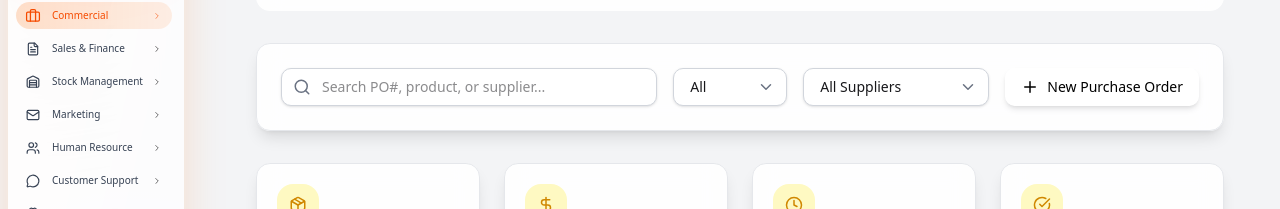
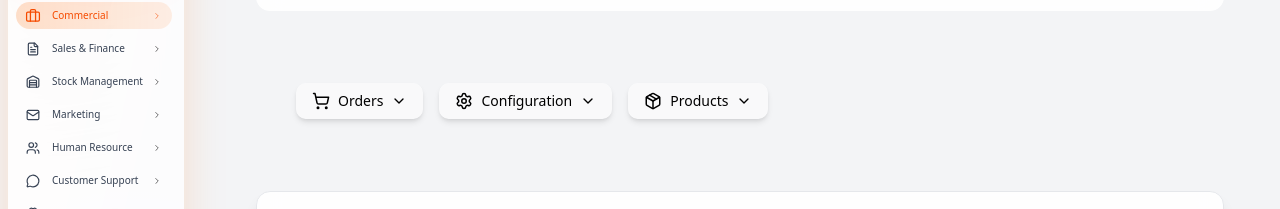
Before and after one commit to shahzil-shahzad1/erpsystemnow, a Next.js app: page /commercial/purchase in a window 1280 px wide. Shown: the part 172-381 px from the top of the page. Built offline with nearby package versions, Linux system fonts and the light colour scheme.

Commit message:
Update page.tsx

```diff
--- a/src/app/(dashboard)/commercial/purchase/page.tsx
+++ b/src/app/(dashboard)/commercial/purchase/page.tsx
@@ -2,7 +2,7 @@
 "use client";
 
 import React, { useState } from 'react';
-import { Search, ChevronDown, Plus} from 'lucide-react';
+import { Search, ChevronDown, Plus, Package, Settings, ShoppingCart} from 'lucide-react';
 import { Line } from 'react-chartjs-2';
 import { Chart as ChartJS, CategoryScale, LinearScale, PointElement, LineElement, Tooltip, Legend } from 'chart.js';
 
@@ -33,6 +33,65 @@ import { lowStockReorderData } from '@/lib/commercialdata';
 
 // Dummy data for Purchase Trend Chart
 import { purchaseTrendData } from '@/lib/commercialdata';
+
+// --- COMPONENTS ---
+
+// Navbar Component
+const Navbar = ({ onNavLinkClick }) => {
+  const NavDropdown = ({ title, icon: Icon, links }) => {
+    const [isOpen, setIsOpen] = useState(false);
+
+    const handleLinkClick = (link) => {
+      onNavLinkClick(link);
+      setIsOpen(false);
+    };
+
+    return (
+      <div className="relative z-50">
+        <button
+          onClick={() => setIsOpen(!isOpen)}
+          className="bg-white/50 dark:bg-gray-800/50 text-black dark:text-white flex items-center justify-center py-2 px-4 rounded-lg shadow-md hover:bg-orange-500 transition-all duration-200 w-full sm:w-auto whitespace-nowrap text-sm"
+        >
+          <Icon size={18} className="mr-2" />
+          {title}
+          <ChevronDown size={16} className={`ml-2 transform transition-transform ${isOpen ? 'rotate-180' : ''}`} />
+        </button>
+        {isOpen && (
+          <div className="absolute left-0 mt-2 w-48 bg-white dark:bg-gray-800 rounded-lg shadow-lg z-50 border border-gray-200 dark:border-gray-700">
+            <ul className="py-1">
+              {links.map((link, index) => (
+                <li key={index}>
+                  <a
+                    href="#"
+                    onClick={(e) => {
+                      e.preventDefault();
+                      handleLinkClick(link);
+                    }}
+                    className="block px-4 py-2 text-sm text-gray-700 dark:text-gray-300 hover:bg-gray-100 dark:hover:bg-gray-700"
+                  >
+                    {link}
+                  </a>
+                </li>
+              ))}
+            </ul>
+          </div>
+        )}
+      </div>
+    );
+  };
+
+  const ordersLinks = ['Purchase Orders', 'Vendors', 'Request for Quotation'];
+  const configLinks = ['Vendor Price lists', 'Categories'];
+  const productsLinks = ['Products'];
+
+  return (
+    <div className="flex flex-col md:flex-row gap-4 p-6 sm:p-8 lg:p-10 z-20">
+      <NavDropdown title="Orders" icon={ShoppingCart} links={ordersLinks} />
+      <NavDropdown title="Configuration" icon={Settings} links={configLinks} />
+      <NavDropdown title="Products" icon={Package} links={productsLinks} />
+    </div>
+  );
+};
 
 const PurchaseManagementPage: React.FC = () => {
   const [searchTerm, setSearchTerm] = useState('');
@@ -73,6 +132,11 @@ const PurchaseManagementPage: React.FC = () => {
       <div className="mb-8 p-3 inset-0 bg-white/90 dark:bg-black/80 backdrop-blur-md rounded-xl">
         <h1 className={cn("text-lg font-bold text-zinc-900 dark:text-zinc-100", pacifico.className )}>Purchase Management</h1>
         <p className="text-zinc-800 dark:text-zinc-200 text-xs">Oversee procurement processes and supplier interactions</p>
+      </div>
+
+      {/* Navbar Section */}
+      <div className="relative z-20 flex flex-col md:flex-row gap-4 mb-8">
+        <Navbar onNavLinkClick={(link) => console.log(`Navigating to: ${link}`)} />
       </div>
 
       {/* Filter/Search Bar and New PO Button */}
```
